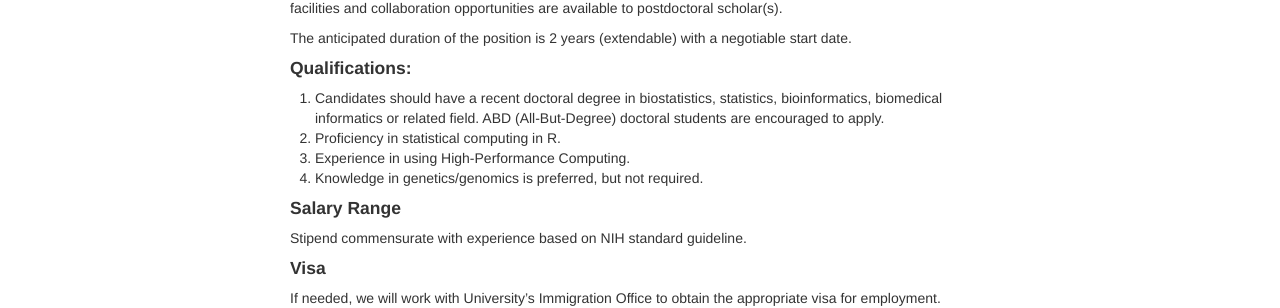
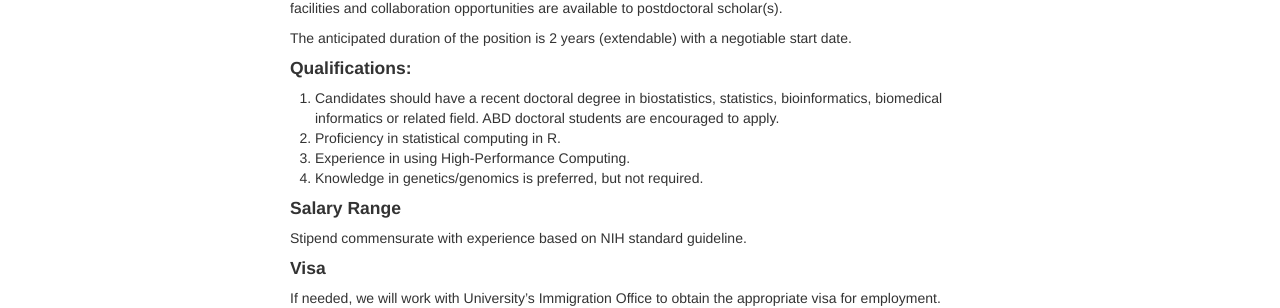
Before and after one commit to haoharryfeng/testpage4, a Jekyll site: the page built from hire.md, in a window 1280 px wide. Shown: the part 424-732 px from the top of the page. Built offline with Jekyll 4.4.1, drawn with Linux system fonts in a browser that asks for light colours.

Commit message:
Update hire.md

```diff
--- a/hire.md
+++ b/hire.md
@@ -12,7 +12,7 @@ The successful candidate will benefit particularly from our partnerships with Ca
 The anticipated duration of the position is 2 years (extendable) with a negotiable start date.
 
 #### Qualifications:
-1.	Candidates should have a recent doctoral degree in biostatistics, statistics, bioinformatics, biomedical informatics or related field. ABD (All-But-Degree) doctoral students are encouraged to apply.
+1.	Candidates should have a recent doctoral degree in biostatistics, statistics, bioinformatics, biomedical informatics or related field. ABD doctoral students are encouraged to apply.
 2.	Proficiency in statistical computing in R.
 3.	Experience in using High-Performance Computing.
 4.	Knowledge in genetics/genomics is preferred, but not required.
```
